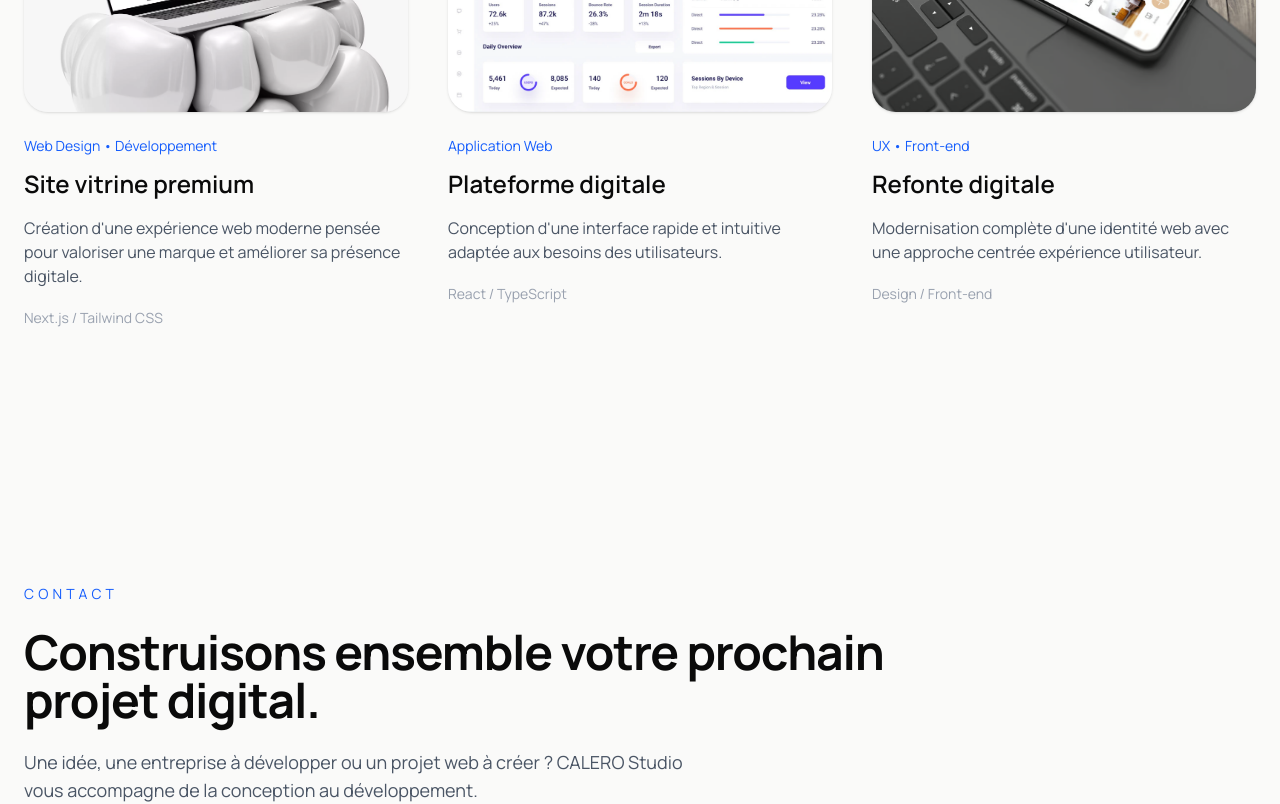
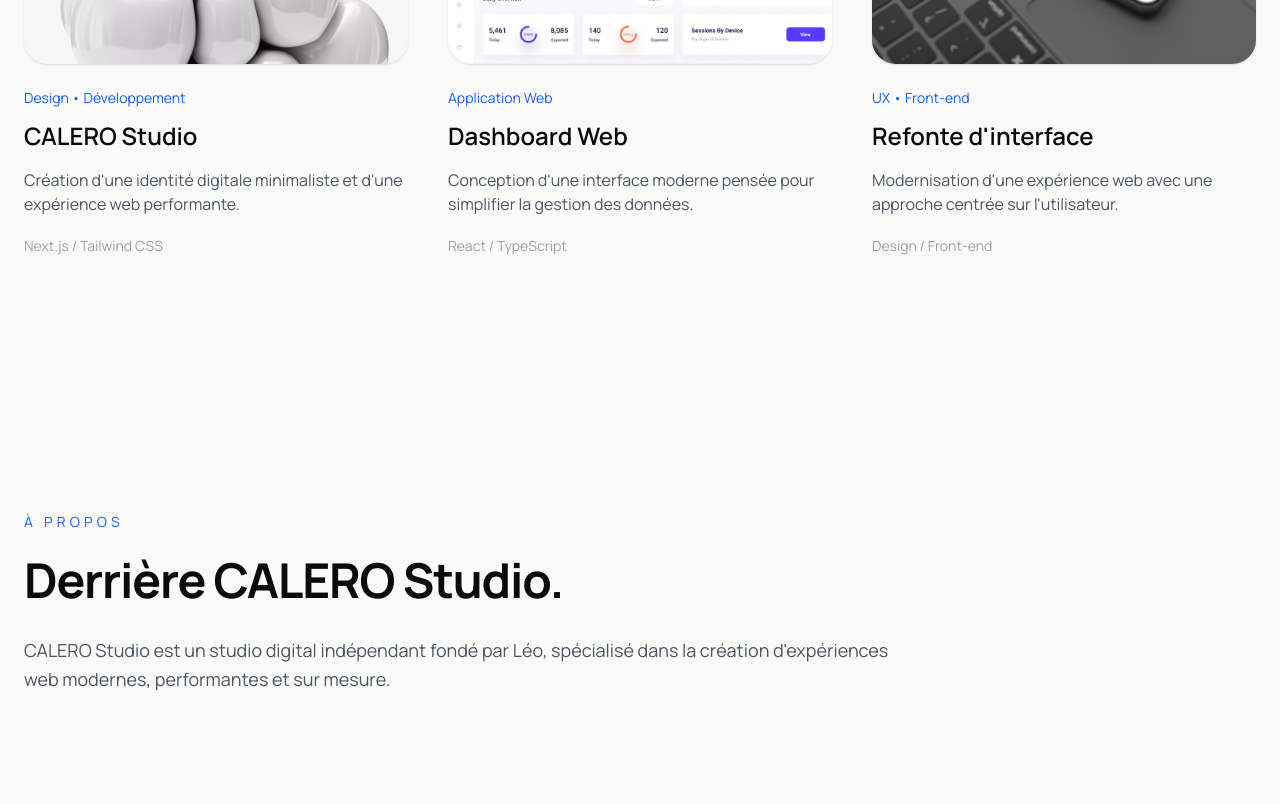
Before and after one commit to IM-LRC/calero-studio, a Next.js app: page / in a window 1280 px wide. Shown: the part 2060-2864 px from the top of the page. Built offline with nearby package versions, Linux system fonts and the light colour scheme.

Commit message:
feat(about): add calero studio introduction

```diff
--- a/src/app/page.tsx
+++ b/src/app/page.tsx
@@ -2,6 +2,7 @@
 import Hero from "@/components/Hero";
 import Services from "@/components/Services";
 import Projects from "@/components/Projects";
+import About from "@/components/About";
 import Footer from "@/components/Footer";
 import Contact from "@/components/Contact";
 
@@ -13,6 +14,7 @@
         <Hero />
         <Services />
         <Projects />
+        <About />
         <Contact />
       </main>
       <Footer />
--- /dev/null
+++ b/src/components/About.tsx
@@ -0,0 +1,29 @@
+import Reveal from "@/components/Reveal";
+
+const About = () => {
+  return (
+    <section className="py-32">
+      <div className="max-w-7xl mx-auto px-6">
+        <Reveal>
+          <div className="max-w-4xl">
+            <p className="text-sm uppercase tracking-[0.3em] text-blue-600">
+              À propos
+            </p>
+
+            <h2 className="mt-6 text-4xl font-bold tracking-tight md:text-5xl">
+              Derrière CALERO Studio.
+            </h2>
+
+            <p className="mt-8 text-lg leading-relaxed text-gray-600">
+              CALERO Studio est un studio digital indépendant fondé par Léo,
+              spécialisé dans la création d'expériences web modernes,
+              performantes et sur mesure.
+            </p>
+          </div>
+        </Reveal>
+      </div>
+    </section>
+  );
+};
+
+export default About;
--- a/src/components/Projects.tsx
+++ b/src/components/Projects.tsx
@@ -1,32 +1,34 @@
 import Reveal from "@/components/Reveal";
 import Image from "next/image";
+
 const Projects = () => {
   const projects = [
     {
-      title: "Site vitrine premium",
-      category: "Web Design • Développement",
+      title: "CALERO Studio",
+      category: "Design • Développement",
       description:
-        "Création d'une expérience web moderne pensée pour valoriser une marque et améliorer sa présence digitale.",
+        "Création d'une identité digitale minimaliste et d'une expérience web performante.",
       stack: "Next.js / Tailwind CSS",
       image: "/projects/project-1.png",
     },
     {
-      title: "Plateforme digitale",
+      title: "Dashboard Web",
       category: "Application Web",
       description:
-        "Conception d'une interface rapide et intuitive adaptée aux besoins des utilisateurs.",
+        "Conception d'une interface moderne pensée pour simplifier la gestion des données.",
       stack: "React / TypeScript",
       image: "/projects/project-2.png",
     },
     {
-      title: "Refonte digitale",
+      title: "Refonte d'interface",
       category: "UX • Front-end",
       description:
-        "Modernisation complète d'une identité web avec une approche centrée expérience utilisateur.",
+        "Modernisation d'une expérience web avec une approche centrée sur l'utilisateur.",
       stack: "Design / Front-end",
       image: "/projects/project-3.png",
     },
   ];
+
   return (
     <section id="projects" className="py-32">
       <div className="max-w-7xl mx-auto px-6">
@@ -36,7 +38,7 @@
           </p>
 
           <h2 className="mt-6 text-4xl font-bold tracking-tight md:text-5xl">
-            Des expériences digitales conçues avec précision.
+            Des projets conçus avec précision.
           </h2>
         </div>
 
@@ -44,7 +46,7 @@
           {projects.map((project) => (
             <Reveal key={project.title}>
               <article className="group transition-all duration-500 hover:-translate-y-2">
-                <div className=" relative aspect-[4/3] overflow-hidden rounded-3xl bg-gray-100 shadow-sm">
+                <div className="relative aspect-[4/3] overflow-hidden rounded-3xl bg-gray-100 shadow-sm">
                   <Image
                     src={project.image}
                     alt={project.title}
```
